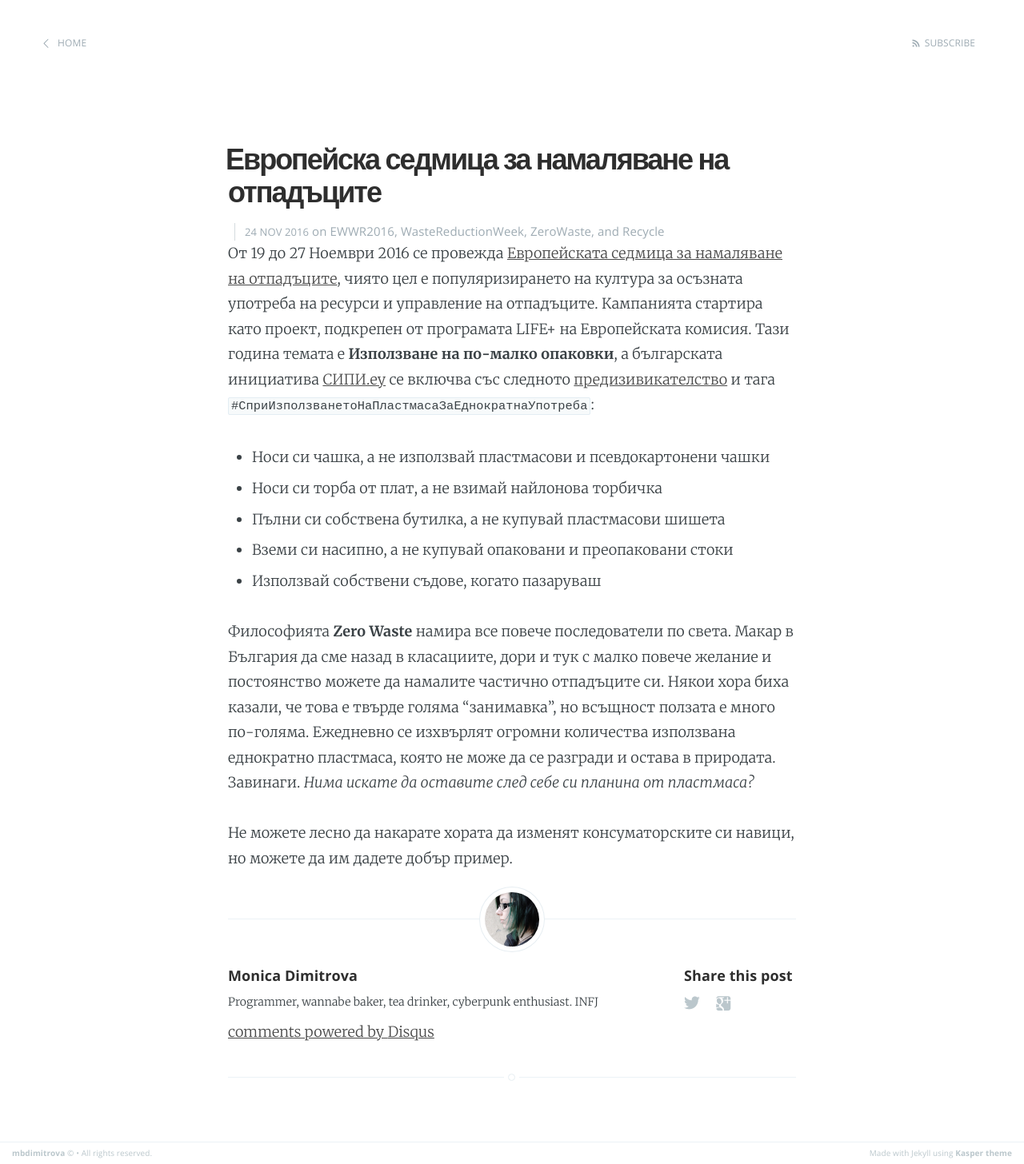
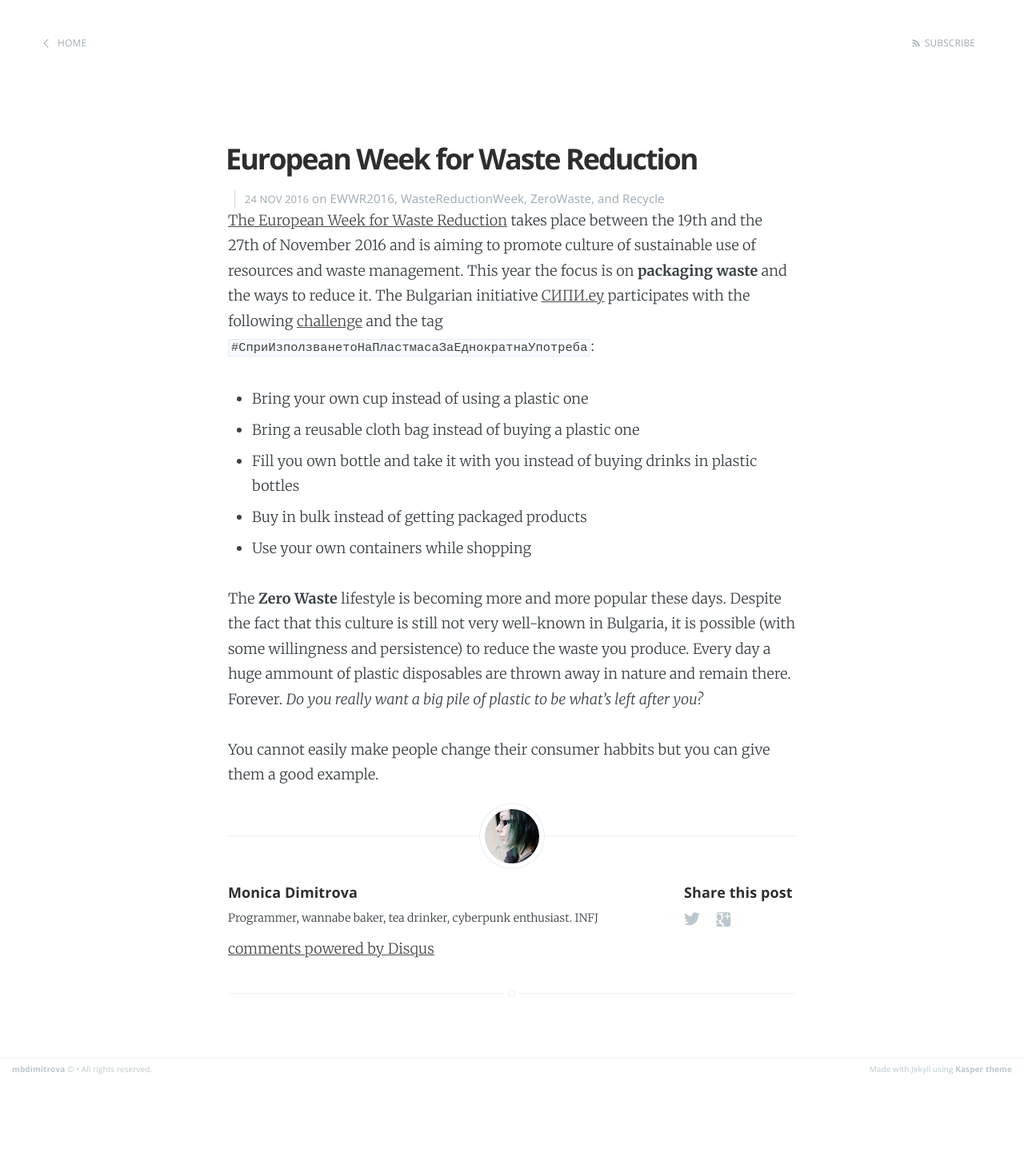
Before and after one commit to spiralnegative/spiralnegative.github.io, a Jekyll site: the page built from _posts/2016-11-24-european-week-for-waste-reduction.markdown, in a window 1280 px wide. Shown: the whole page at 80% size. Built offline with Jekyll 4.4.1, drawn with Linux system fonts in a browser that asks for light colours; comment, search, counter and statistics services are not loaded; after the commit the page ends 1352 px from its top, so only the background shows below that.

Commit message:
Translate post: European Week For Waste Reduction

```diff
--- a/_posts/2016-11-24-european-week-for-waste-reduction.markdown
+++ b/_posts/2016-11-24-european-week-for-waste-reduction.markdown
@@ -1,19 +1,19 @@
 ---
 layout: post
-title:  "Европейска седмица за намаляване на отпадъците"
+title:  "European Week for Waste Reduction"
 date:   2016-11-24 07:36:00
 disqus: true
 categories: EWWR2016 WasteReductionWeek ZeroWaste Recycle
 ---
 
-От 19 до 27 Ноември 2016 се провежда [Европейската седмица за намаляване на отпадъците](http://www.ewwr.eu/en), чиято цел е популяризирането на култура за осъзната употреба на ресурси и управление на отпадъците. Кампанията стартира като проект, подкрепен от програмата LIFE+ на Европейската комисия. Тази година темата е **Използване на по-малко опаковки**, а българската инициатива [СИПИ.еу](http://www.sipieu.com/) се включва със следното [предизивикателство](https://www.facebook.com/events/1695534674096707/) и тага `#СприИзползванетоНаПластмасаЗаЕднократнаУпотреба`:
+[The European Week for Waste Reduction](http://www.ewwr.eu/en) takes place between the 19th and the 27th of November 2016 and is aiming to promote culture of sustainable use of resources and waste management. This year the focus is on **packaging waste** and the ways to reduce it. The Bulgarian initiative [СИПИ.еу](http://www.sipieu.com/) participates with the following [challenge](https://www.facebook.com/events/1695534674096707/) and the tag `#СприИзползванетоНаПластмасаЗаЕднократнаУпотреба`:
 
-* Носи си чашка, а не използвай пластмасови и псевдокартонени чашки
-* Носи си торба от плат, а не взимай найлонова торбичка
-* Пълни си собствена бутилка, а не купувай пластмасови шишета
-* Вземи си насипно, а не купувай опаковани и преопаковани стоки
-* Използвай собствени съдове, когато пазаруваш
+* Bring your own cup instead of using a plastic one
+* Bring a reusable cloth bag instead of buying a plastic one
+* Fill you own bottle and take it with you instead of buying drinks in plastic bottles
+* Buy in bulk instead of getting packaged products
+* Use your own containers while shopping
 
-Философията **Zero Waste** намира все повече последователи по света. Макар в България да сме назад в класациите, дори и тук с малко повече желание и постоянство можете да намалите частично отпадъците си. Някои хора биха казали, че това е твърде голяма "занимавка", но всъщност ползата е много по-голяма. Ежедневно се изхвърлят огромни количества използвана еднократно пластмаса, която не може да се разгради и остава в природата. Завинаги. _Нима искате да оставите след себе си планина от пластмаса?_
+The **Zero Waste** lifestyle is becoming more and more popular these days. Despite the fact that this culture is still not very well-known in Bulgaria, it is possible (with some willingness and persistence) to reduce the waste you produce. Every day a huge ammount of plastic disposables are thrown away in nature and remain there. Forever. _Do you really want a big pile of plastic to be what's left after you?_
 
-Не можете лесно да накарате хората да изменят консуматорските си навици, но можете да им дадете добър пример.
+You cannot easily make people change their consumer habbits but you can give them a good example.
```
